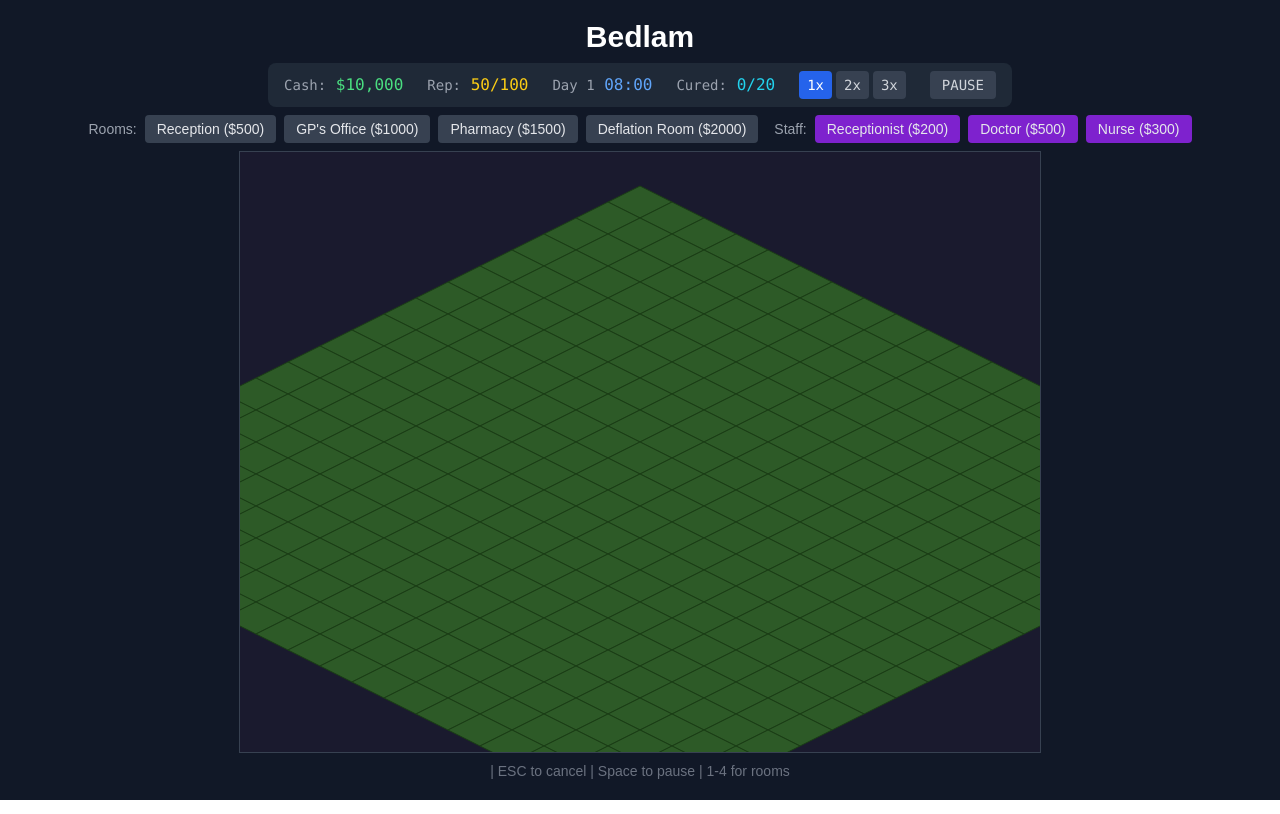
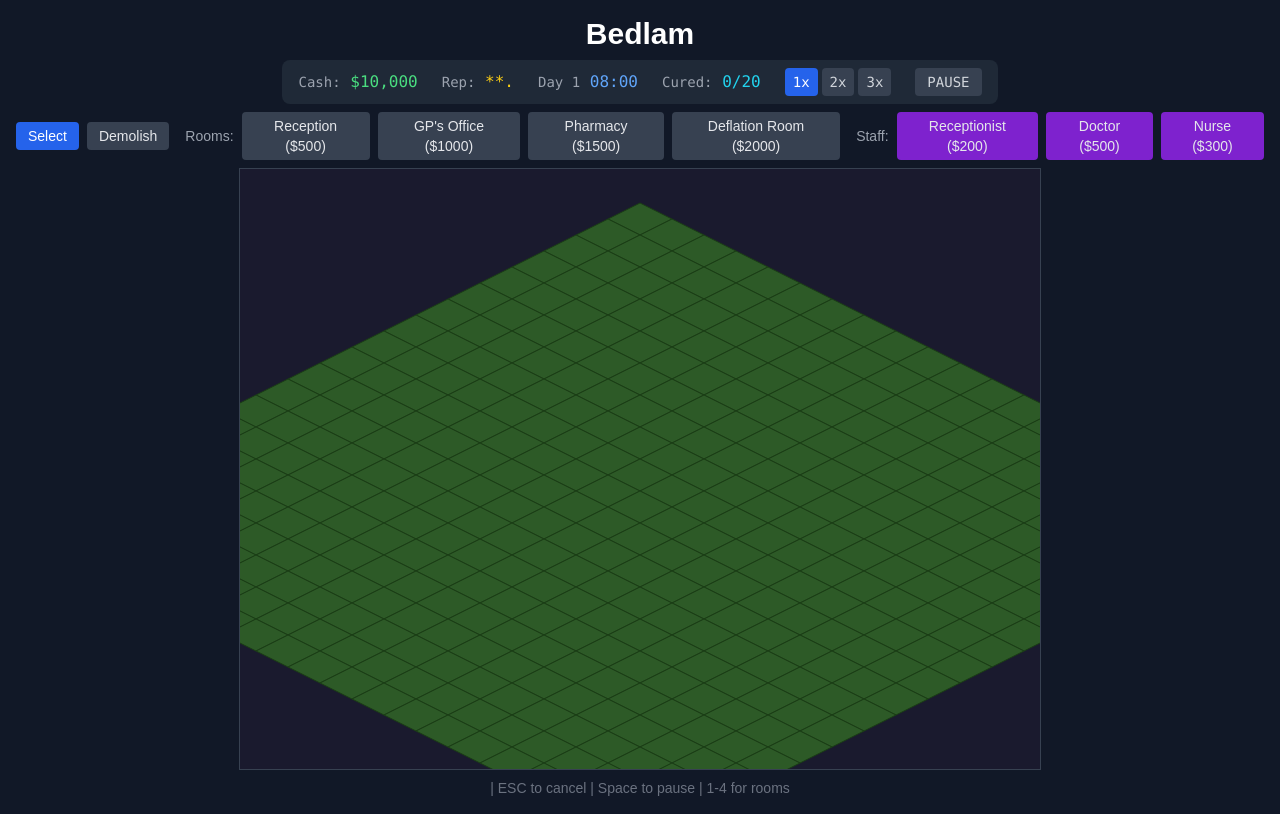
Before and after one commit to sudokatie/bedlam, a Next.js app: page / in a window 1280 px wide. Built offline with nearby package versions, Linux system fonts and the light colour scheme.

Commit message:
spec compliance pass 2: demolish tool, patient selection, reputation stars, diseases.ts

```diff
--- a/src/app/page.tsx
+++ b/src/app/page.tsx
@@ -6,7 +6,7 @@ import { createInitialState } from '../game/state';
 import { createGameLoop } from '../game/loop';
 import { handleKeyDown, handleRightClick } from '../game/input';
 import { hireStaff } from '../game/staff';
-import { placeRoom, getRoomAtPosition } from '../game/rooms';
+import { placeRoom, getRoomAtPosition, demolishRoom } from '../game/rooms';
 import { assignStaffToRoom } from '../game/staff';
 import GameCanvas from '../components/GameCanvas';
 import HUD from '../components/HUD';
@@ -17,7 +17,7 @@ import Notifications from '../components/Notifications';
 export default function Home() {
   const [gameState, setGameState] = useState<GameState>(createInitialState);
   const [hoveredTile, setHoveredTile] = useState<GridPosition | null>(null);
-  const [selectedStaffId, setSelectedStaffId] = useState<string | null>(null);
+  const [selectedId, setSelectedId] = useState<string | null>(null);  // Can be staff, patient, or room ID
   const gameStateRef = useRef<GameState>(gameState);
   const gameLoopRef = useRef<ReturnType<typeof createGameLoop> | null>(null);
 
@@ -45,7 +45,7 @@ export default function Home() {
     const handleKey = (e: KeyboardEvent) => {
       if (e.key === ' ') e.preventDefault();
       setGameState(prev => handleKeyDown(prev, e.key));
-      if (e.key === 'Escape') setSelectedStaffId(null);
+      if (e.key === 'Escape') setSelectedId(null);
     };
 
     window.addEventListener('keydown', handleKey);
@@ -53,30 +53,39 @@ export default function Home() {
   }, []);
 
   const handleCanvasClick = useCallback((gridPos: GridPosition) => {
-    setGameState(prev => {
+    // Demolish mode
+    if (gameState.selectedTool === 'demolish') {
+      const room = getRoomAtPosition(gameState.rooms, gridPos);
+      if (room) {
+        const newState = demolishRoom(gameState, room.id);
+        if (newState) {
+          setGameState(newState);
+        }
+      }
+      return;
+    }
+
     // Build mode
-      if (prev.buildingType) {
-        const newState = placeRoom(prev, prev.buildingType, gridPos);
+    if (gameState.buildingType) {
+      const newState = placeRoom(gameState, gameState.buildingType, gridPos);
       if (newState) {
-          return {
+        setGameState({
           ...newState,
           buildingType: null,
           selectedTool: 'select',
-          };
+        });
       }
-        return prev;
+      return;
     }
-      return prev;
-    });
 
-    // Staff assignment mode (needs current state)
-    if (selectedStaffId) {
+    // Staff assignment mode - if staff selected, assign to clicked room
+    if (selectedId?.startsWith('staff_')) {
       const room = getRoomAtPosition(gameState.rooms, gridPos);
       if (room) {
-        const newState = assignStaffToRoom(gameState, selectedStaffId, room.id);
+        const newState = assignStaffToRoom(gameState, selectedId, room.id);
         if (newState) {
           setGameState(newState);
-          setSelectedStaffId(null);
+          setSelectedId(null);
         }
       }
       return;
@@ -85,23 +94,50 @@ export default function Home() {
     // Check if clicked on a staff member
     for (const staff of gameState.staff) {
       if (staff.position.x === gridPos.x && staff.position.y === gridPos.y) {
-        setSelectedStaffId(staff.id);
+        setSelectedId(staff.id);
         return;
       }
     }
-  }, [gameState, selectedStaffId]);
+
+    // Check if clicked on a patient
+    for (const patient of gameState.patients) {
+      if (patient.position.x === gridPos.x && patient.position.y === gridPos.y) {
+        setSelectedId(patient.id);
+        return;
+      }
+    }
+
+    // Check if clicked on a room
+    const room = getRoomAtPosition(gameState.rooms, gridPos);
+    if (room) {
+      setSelectedId(room.id);
+      return;
+    }
+
+    // Clicked on nothing - deselect
+    setSelectedId(null);
+  }, [gameState, selectedId]);
 
   const handleCanvasRightClick = useCallback(() => {
     setGameState(prev => handleRightClick(prev));
-    setSelectedStaffId(null);
+    setSelectedId(null);
   }, []);
 
   const handleBuildSelect = useCallback((type: RoomType) => {
-    setSelectedStaffId(null);
+    setSelectedId(null);
     setGameState(prev => ({
       ...prev,
       buildingType: type,
       selectedTool: 'build',
+    }));
+  }, []);
+
+  const handleDemolishSelect = useCallback(() => {
+    setSelectedId(null);
+    setGameState(prev => ({
+      ...prev,
+      buildingType: null,
+      selectedTool: 'demolish',
     }));
   }, []);
 
@@ -146,14 +182,18 @@ export default function Home() {
         state={gameState}
         onBuildSelect={handleBuildSelect}
         onHireClick={handleHireClick}
-        onSelectTool={() => setGameState(prev => ({ ...prev, selectedTool: 'select', buildingType: null }))}
+        onSelectTool={() => {
+          setSelectedId(null);
+          setGameState(prev => ({ ...prev, selectedTool: 'select', buildingType: null }));
+        }}
+        onDemolishSelect={handleDemolishSelect}
       />
 
       <div className="flex gap-4">
         <GameCanvas
           state={gameState}
           hoveredTile={hoveredTile}
-          selectedId={selectedStaffId}
+          selectedId={selectedId}
           onHoverChange={setHoveredTile}
           onClick={handleCanvasClick}
           onRightClick={handleCanvasRightClick}
@@ -161,13 +201,14 @@ export default function Home() {
 
         <InfoPanel
           state={gameState}
-          selectedId={selectedStaffId}
+          selectedId={selectedId}
         />
       </div>
 
       <div className="mt-2 text-gray-500 text-sm">
         {gameState.buildingType && 'Click to place room. '}
-        {selectedStaffId && 'Click a room to assign staff. '}
+        {gameState.selectedTool === 'demolish' && 'Click a room to demolish (50% refund). '}
+        {selectedId?.startsWith('staff_') && 'Click a room to assign staff. '}
         {hoveredTile && `(${hoveredTile.x}, ${hoveredTile.y})`}
         {' | ESC to cancel | Space to pause | 1-4 for rooms'}
       </div>
--- a/src/components/HUD.tsx
+++ b/src/components/HUD.tsx
@@ -38,7 +38,14 @@ function HUD({
 
       <div className="text-white font-mono">
         <span className="text-gray-400 text-sm">Rep:</span>{' '}
-        <span className="text-yellow-400">{reputation}/100</span>
+        <span className="text-yellow-400" title={`${reputation}/100`}>
+          {Array.from({ length: 5 }, (_, i) => {
+            const threshold = (i + 1) * 20;
+            if (reputation >= threshold) return '*';
+            if (reputation >= threshold - 10) return '.';
+            return ' ';
+          }).join('')}
+        </span>
       </div>
 
       <div className="text-white font-mono">
--- a/src/components/Toolbar.tsx
+++ b/src/components/Toolbar.tsx
@@ -10,14 +10,38 @@ interface ToolbarProps {
   onBuildSelect: (type: RoomType) => void;
   onHireClick: (type: StaffType) => void;
   onSelectTool: () => void;
+  onDemolishSelect: () => void;
 }
 
 const ROOM_TYPES: RoomType[] = ['reception', 'gp_office', 'pharmacy', 'deflation'];
 const STAFF_TYPES: StaffType[] = ['receptionist', 'doctor', 'nurse'];
 
-function Toolbar({ state, onBuildSelect, onHireClick }: ToolbarProps) {
+function Toolbar({ state, onBuildSelect, onHireClick, onSelectTool, onDemolishSelect }: ToolbarProps) {
   return (
     <div className="flex gap-4 mb-2">
+      <div className="flex items-center gap-2">
+        <button
+          onClick={onSelectTool}
+          className={`px-3 py-1 rounded text-sm ${
+            state.selectedTool === 'select'
+              ? 'bg-blue-600 text-white'
+              : 'bg-gray-700 text-gray-200 hover:bg-gray-600'
+          }`}
+        >
+          Select
+        </button>
+        <button
+          onClick={onDemolishSelect}
+          className={`px-3 py-1 rounded text-sm ${
+            state.selectedTool === 'demolish'
+              ? 'bg-red-600 text-white'
+              : 'bg-gray-700 text-gray-200 hover:bg-gray-600'
+          }`}
+        >
+          Demolish
+        </button>
+      </div>
+
       <div className="flex items-center gap-2">
         <span className="text-gray-400 text-sm">Rooms:</span>
         {ROOM_TYPES.map((type) => {
--- a/src/game/rooms.ts
+++ b/src/game/rooms.ts
@@ -86,3 +86,24 @@ export function findAvailableRoom(state: GameState, type: RoomType): Room | null
 export function getRoomById(state: GameState, roomId: string): Room | null {
   return state.rooms.find(r => r.id === roomId) || null;
 }
+
+export function canDemolishRoom(room: Room): boolean {
+  // Can't demolish if staff or patient is inside
+  return room.staffId === null && room.patientId === null;
+}
+
+export function demolishRoom(state: GameState, roomId: string): GameState | null {
+  const room = getRoomById(state, roomId);
+  if (!room) return null;
+  if (!canDemolishRoom(room)) return null;
+
+  // Refund 50% of cost
+  const def = ROOM_DEFS[room.type];
+  const refund = Math.floor(def.cost * 0.5);
+
+  return {
+    ...state,
+    rooms: state.rooms.filter(r => r.id !== roomId),
+    cash: state.cash + refund,
+  };
+}
--- a/src/game/types.ts
+++ b/src/game/types.ts
@@ -80,7 +80,7 @@ export type PatientState =
 
 export interface Patient {
   id: string;
-  disease: DiseaseType;
+  disease: DiseaseType;  // Assigned at spawn, revealed when diagnosed=true
   diagnosed: boolean;
   diagnosisProgress: number;
   diagnosisChainIndex: number;
```
Also changed, not shown: src/game/diseases.ts (added, +34 -0 lines), 1 other file (tests, documents, lock files or other folders). Lines whose indentation alone changed are shown as unchanged.
